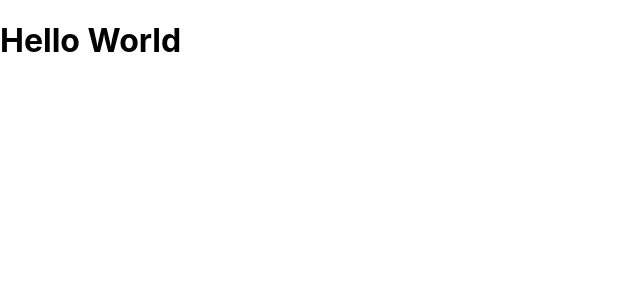
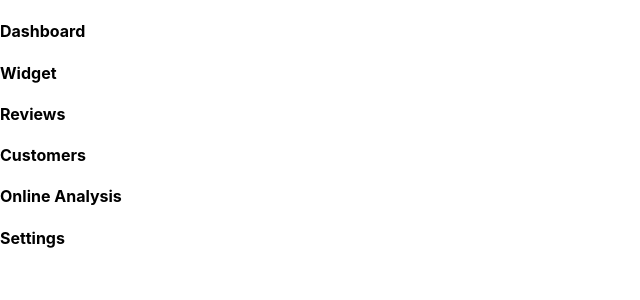
Before and after one commit to ryanshipley/dashboard, a React (Create React App) app: page / in a window 1280 px wide. Shown: the top 300 px of the page, without its empty margins (0-640 px from the left). Built offline with nearby package versions, Linux system fonts and the light colour scheme.

Commit message:
renders sidebar

```diff
--- a/src/App.js
+++ b/src/App.js
@@ -1,9 +1,12 @@
 import logo from './logo.svg';
 import './App.css';
+import Sidebar from "./components/sidebar";
 
 function App() {
   return (
-    <h1>Hello World</h1>
+    <div>
+      <Sidebar/>
+    </div>
   );
 }
 
--- a/src/components/sidebar.js
+++ b/src/components/sidebar.js
@@ -0,0 +1,14 @@
+function Sidebar(){
+    return(
+        <div>
+            <h4>Dashboard</h4>
+            <h4>Widget</h4>
+            <h4>Reviews</h4>
+            <h4>Customers</h4>
+            <h4>Online Analysis</h4>
+            <h4>Settings</h4>
+        </div>
+    );
+};
+
+export default Sidebar;
```
